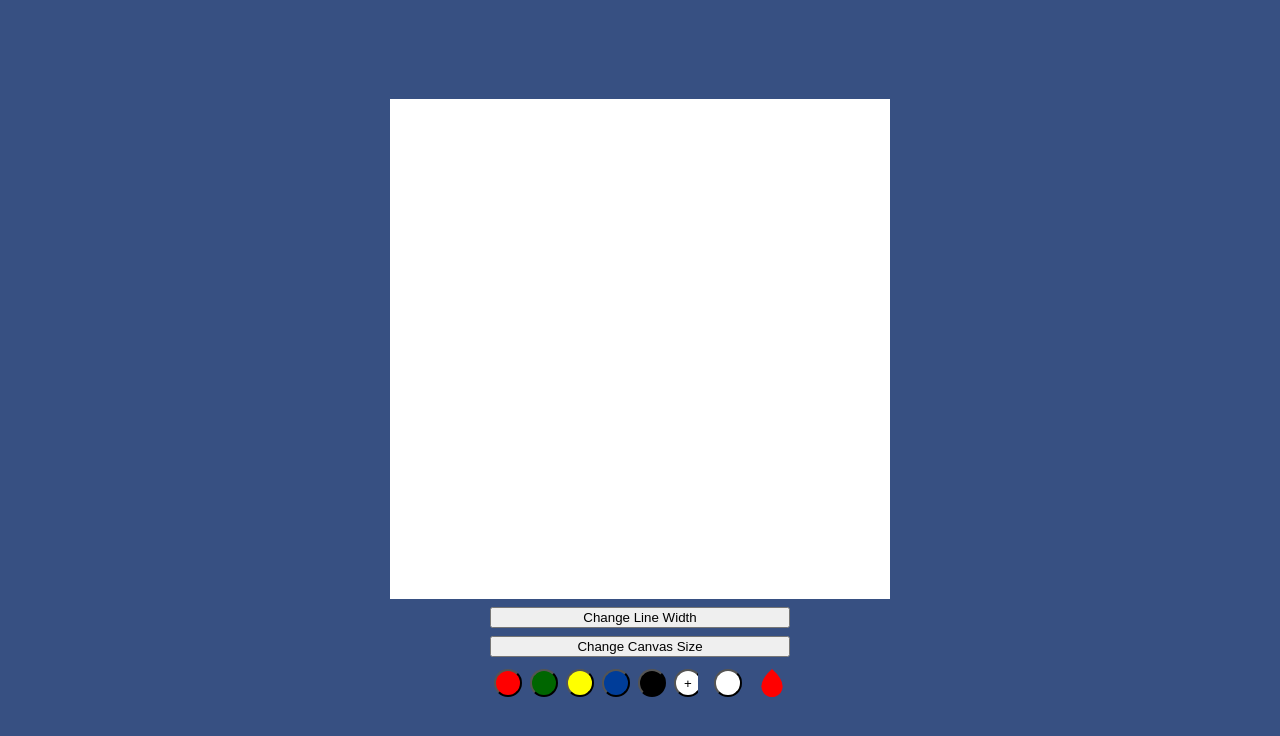
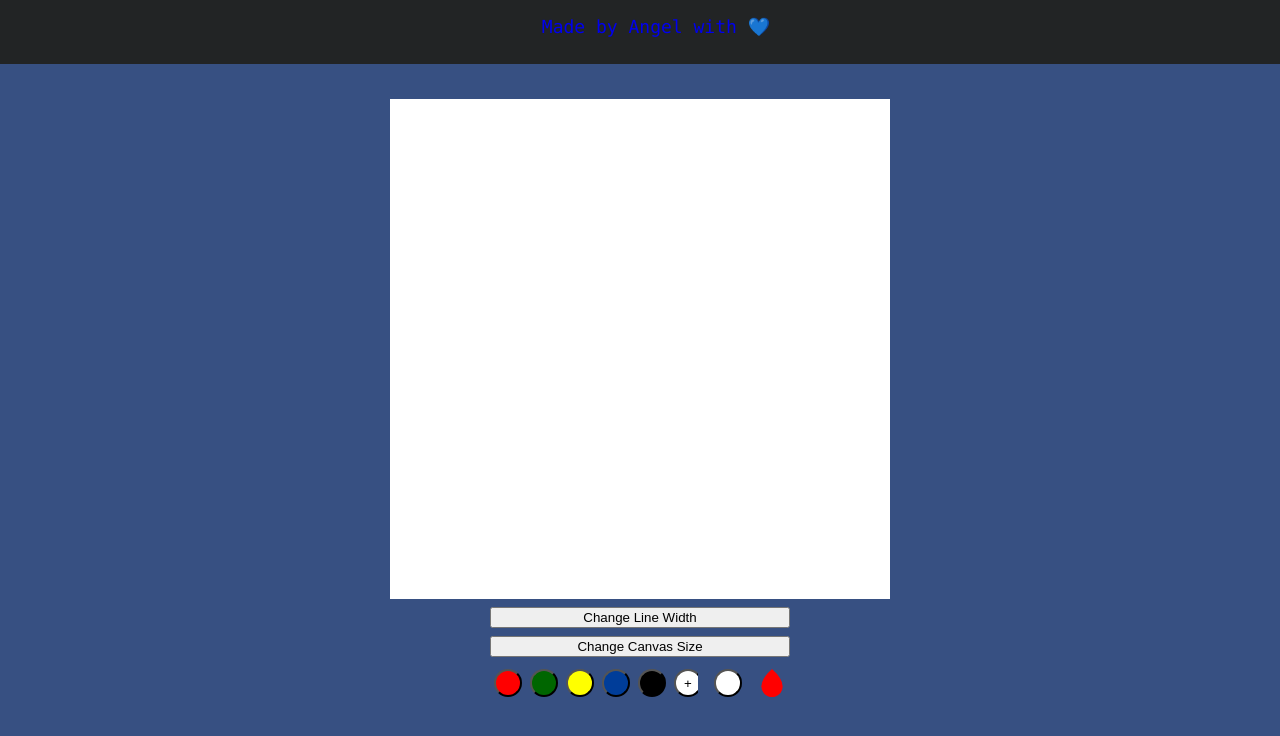
Before and after one commit to anguzz/draw, a SvelteKit app: page / in a window 1280 px wide. Shown: the top 736 px of the page. Built offline with nearby package versions, Linux system fonts and the light colour scheme.

Commit message:
replace footer w header

```diff
--- a/src/components/Footer.svelte
+++ b/src/components/Header.svelte
@@ -11,7 +11,7 @@
 
       position: fixed;
       left: 0;
-      bottom: 0;
+      top: 0;
       width: 100%;
       height:2rem;
       padding:1rem;
--- a/src/routes/+layout.svelte
+++ b/src/routes/+layout.svelte
@@ -1,8 +1,10 @@
 <script lang='ts'>
 
-	import Footer from '../components/Footer.svelte';
+	import Header from '../components/Header.svelte';
 </script>
 
 
+<Header/>
+
 
 <slot />
```
